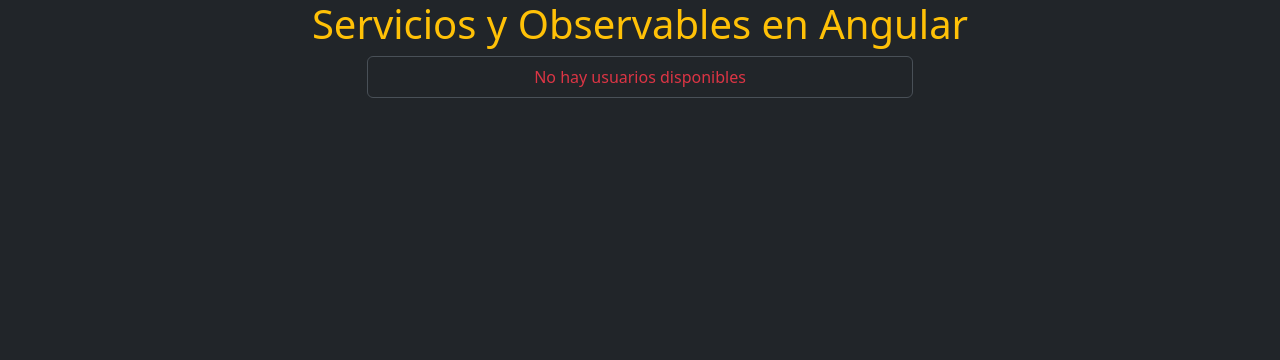
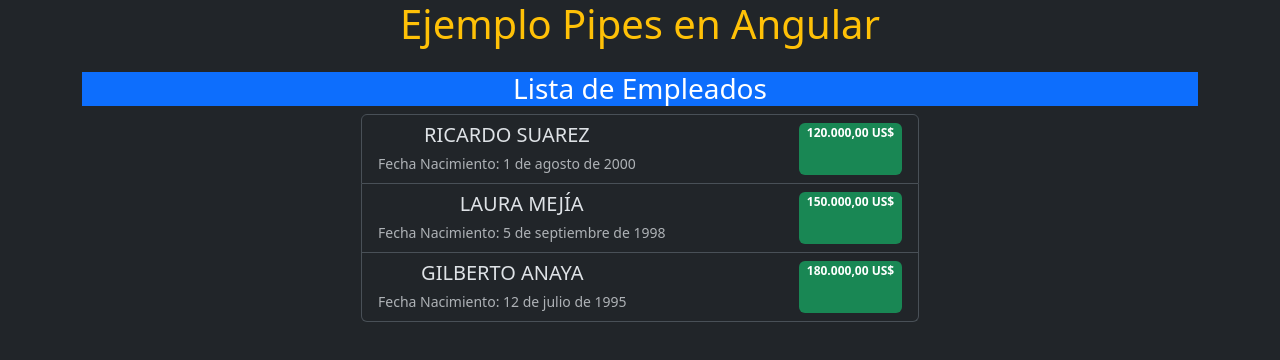
Before and after one commit to fjjt3/Angular2024, an Angular app: page / in a window 1280 px wide. Shown: the top 360 px of the page. Built offline with nearby package versions, Linux system fonts and the light colour scheme; no server answers.

Commit message:
Add: Pipes

```diff
--- a/src/app/app.component.html
+++ b/src/app/app.component.html
@@ -1,4 +1,4 @@
 <div class="container text-center">
     <h1 class="text-center text-warning">{{title}}</h1>
-    <app-listado-usuarios/>
+    <app-ejemplo-pipes/>
 </div>
--- a/src/app/app.component.ts
+++ b/src/app/app.component.ts
@@ -1,4 +1,4 @@
-import { Component } from '@angular/core';
+import { Component, LOCALE_ID } from '@angular/core';
 import { RouterOutlet } from '@angular/router';
 import { NuevoComponenteComponent } from "./nuevo-componente/nuevo-componente.component";
 import { ComponenteEnLineaComponent } from "./componente-en-linea/componente-en-linea.component";
@@ -13,17 +13,22 @@
 import { ViewChildComponent } from "./view-child/view-child.component";
 import { MensajeService } from './mensaje.service';
 import { ListadoUsuariosComponent } from "./listado-usuarios/listado-usuarios.component";
+import { EjemploPipesComponent } from "./ejemplo-pipes/ejemplo-pipes.component";
+import localeEs from '@angular/common/locales/es';
+import { registerLocaleData } from '@angular/common';
 
-
+// local date to Spain
+registerLocaleData(localeEs, 'es');
 @Component({
   selector: 'app-root',
   standalone: true,
-  imports: [RouterOutlet, NuevoComponenteComponent, ComponenteEnLineaComponent, InterpolacionComponent, PadreComponent, MostrarMensajeComponent, ReplicadorComponent, SaludarComponent, ComponenteIfComponent, AgregarTareaComponent, ComponenteForComponent, ViewChildComponent, ListadoUsuariosComponent],
+  imports: [RouterOutlet, NuevoComponenteComponent, ComponenteEnLineaComponent, InterpolacionComponent, PadreComponent, MostrarMensajeComponent, ReplicadorComponent, SaludarComponent, ComponenteIfComponent, AgregarTareaComponent, ComponenteForComponent, ViewChildComponent, ListadoUsuariosComponent, EjemploPipesComponent],
+  providers:[{provide: LOCALE_ID, useValue: 'es'}],
   templateUrl: './app.component.html',
   styleUrl: './app.component.css'
 })
 export class AppComponent {
-  title = 'Servicios y Observables en Angular';
+  title = 'Ejemplo Pipes en Angular';
 
   mensaje: string;
 
--- /dev/null
+++ b/src/app/ejemplo-pipes/ejemplo-pipes.component.html
@@ -0,0 +1,19 @@
+<div class="containe my-4">
+    <h3 class="text-center text-bg-primary">Lista de Empleados</h3>
+    <ul class="list-group w-50 mx-auto">
+        @for(empleado of empleados; track empleado){
+            <li class="list-group-item d-flex justify-content-between aling-tems-center">
+                <div>
+                    <h5 class="mb-1">{{empleado.nombre | uppercase}}</h5>
+                    <small class="text-muted">
+                        Fecha Nacimiento: {{empleado.fechaNacimiento | date: 'longDate'}}
+                    </small>
+                </div>
+                <span class="badge bg-success">
+                    {{empleado.sueldo | currency: 'USD'}}
+
+                </span>
+            </li>
+        }
+    </ul>
+</div>
--- /dev/null
+++ b/src/app/ejemplo-pipes/ejemplo-pipes.component.ts
@@ -0,0 +1,17 @@
+import { CommonModule } from '@angular/common';
+import { Component } from '@angular/core';
+
+@Component({
+  selector: 'app-ejemplo-pipes',
+  standalone: true,
+  imports: [CommonModule],
+  templateUrl: './ejemplo-pipes.component.html',
+  styleUrl: './ejemplo-pipes.component.css'
+})
+export class EjemploPipesComponent {
+  empleados=[
+    {nombre: 'Ricardo Suarez', sueldo: 120000, fechaNacimiento: new Date('2000-08-01')},
+    {nombre: 'Laura Mejía', sueldo: 150000, fechaNacimiento: new Date('1998-09-05')},
+    {nombre: 'Gilberto Anaya', sueldo: 180000, fechaNacimiento: new Date('1995-07-12')}
+  ];
+}
```
Also changed, not shown: src/app/ejemplo-pipes/ejemplo-pipes.component.css (added), 1 other file (tests, documents, lock files or other folders).
